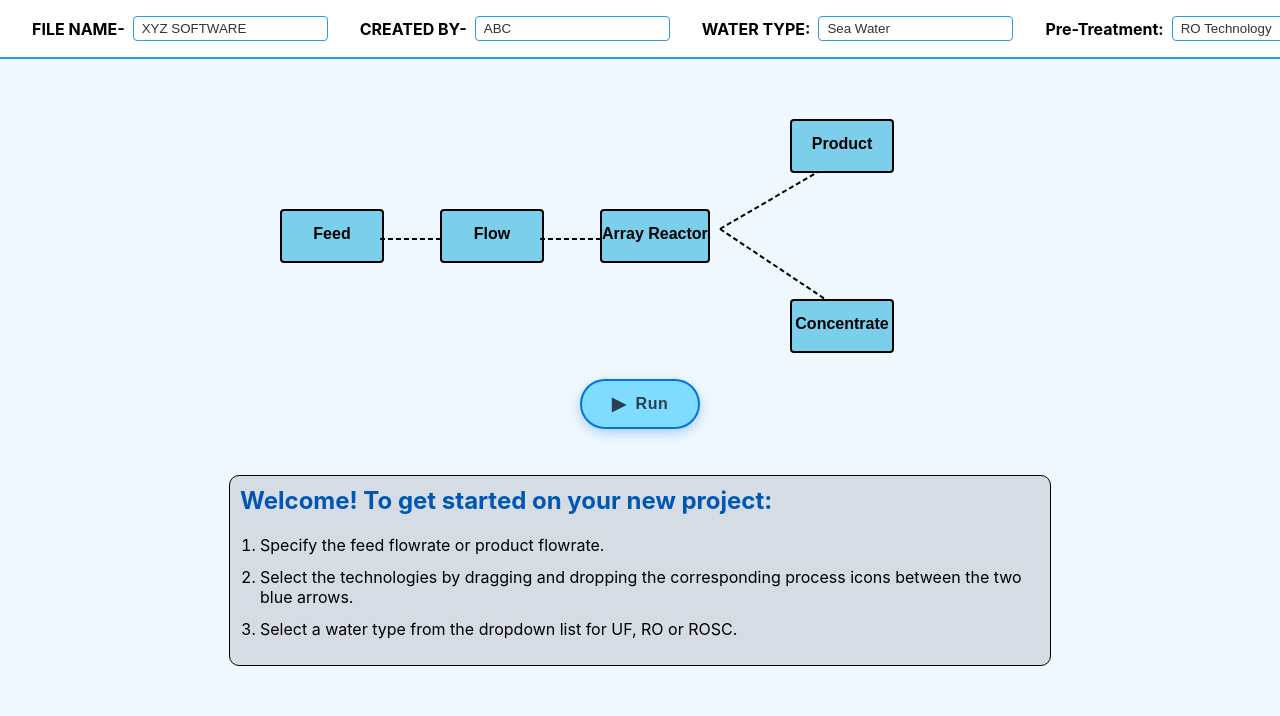
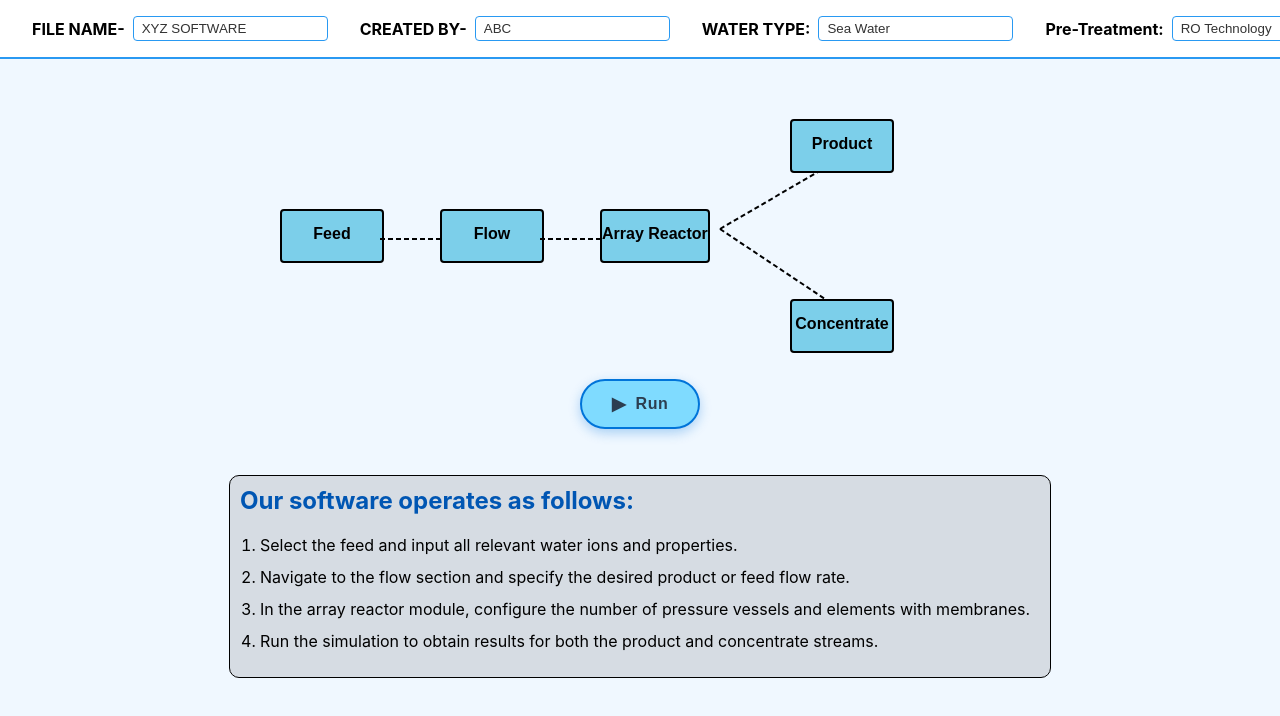
Before and after one commit to 0xAnon0602/Feed-Flow-Frontend, a React (Create React App) app: page / in a window 1280 px wide. Shown: the top 716 px of the page. Built offline with nearby package versions, Linux system fonts and the light colour scheme.

Commit message:
changed software infos

```diff
--- a/src/components/FlowDiagram.js
+++ b/src/components/FlowDiagram.js
@@ -255,14 +255,12 @@ const FlowDiagram = () => {
 
       {/* Welcome Guide */}
       <div className="welcome-guide">
-        <h2>Welcome! To get started on your new project:</h2>
+        <h2>Our software operates as follows:</h2>
         <ol>
-          <li>Specify the feed flowrate or product flowrate.</li>
-          <li>
-            Select the technologies by dragging and dropping the
-            corresponding process icons between the two blue arrows.
-          </li>
-          <li>Select a water type from the dropdown list for UF, RO or ROSC.</li>
+          <li>Select the feed and input all relevant water ions and properties.</li>
+          <li>Navigate to the flow section and specify the desired product or feed flow rate.</li>
+          <li>In the array reactor module, configure the number of pressure vessels and elements with membranes.</li>
+          <li>Run the simulation to obtain results for both the product and concentrate streams.</li>
         </ol>
       </div>
 
```
